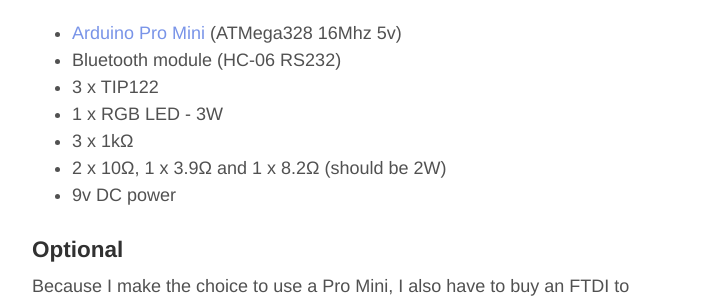
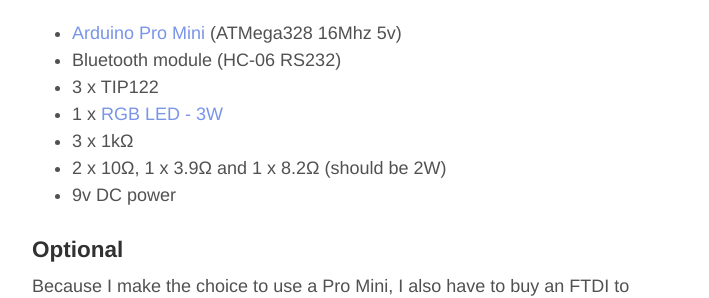
Before and after one commit to alexbonhomme/blckshrk.github.io, a Jekyll site: the page built from _posts/2014-03-23-lumen-1.md, in a window 1280 px wide and 900 px high, scrolled down 408 px. Shown: the part 156-454 px from the top of the window, without its empty margins (284-993 px from the left). Built offline with Jekyll 4.4.1, drawn with Linux system fonts in a browser that asks for light colours; Markdown is read by kramdown in place of the engine named in the settings; part of the change alters nothing that is shown.

```diff
--- a/_posts/2014-03-23-lumen-1.md
+++ b/_posts/2014-03-23-lumen-1.md
@@ -13,7 +13,7 @@ For this first version I decided to use some simple components.
 * [Arduino Pro Mini](http://arduino.cc/en/Main/ArduinoBoardProMini) (ATMega328 16Mhz 5v)
 * Bluetooth module (HC-06 RS232)
 * 3 x TIP122
-* 1 x RGB LED - 3W
+* 1 x [RGB LED - 3W](http://www.selectronic.fr/led-1w-rvb.html)
 * 3 x 1k&Omega;
 * 2 x 10&Omega;, 1 x 3.9&Omega; and 1 x 8.2&Omega; (should be 2W)
 * 9v DC power
```
